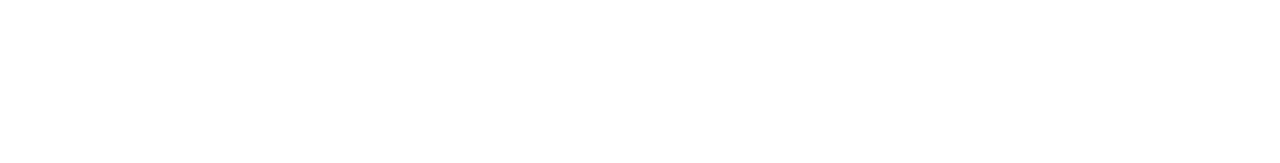
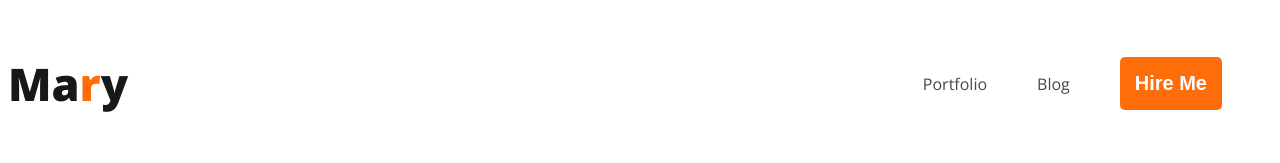
Before and after one commit to AkmRahmatullah/webdeveloper-portfolio, a plain HTML site: page index.html in a window 1280 px wide. Drawn offline with nearby package versions, Linux system fonts and the light colour scheme.

Commit message:
nav done

```diff
--- a/index.html
+++ b/index.html
@@ -1,14 +1,28 @@
 <!DOCTYPE html>
 <html lang="en">
+
 <head>
     <meta charset="UTF-8">
     <meta name="viewport" content="width=device-width, initial-scale=1.0">
     <title>Web developer portfolio</title>
+    <link rel="preconnect" href="https://fonts.googleapis.com">
+    <link rel="preconnect" href="https://fonts.gstatic.com" crossorigin>
+    <link href="https://fonts.googleapis.com/css2?family=Open+Sans:ital,wght@0,300..800;1,300..800&display=swap"
+        rel="stylesheet">
+    <link rel="stylesheet" href="styles/portfolio.css">
 </head>
+
 <body>
-    <head>
-
-    </head>
+    <header>
+        <nav>
+            <h3 class="nav-title">Ma<span class="primary-color">r</span>y</h3>
+            <ul>
+                <li><a href="">Portfolio</a></li>
+                <li><a href="">Blog</a></li>
+                <li><button class="btn-primary">Hire Me</button></li>
+            </ul>
+        </nav>
+    </header>
     <main>
 
     </main>
@@ -16,4 +30,5 @@
 
     </footer>
 </body>
+
 </html>
--- /dev/null
+++ b/styles/portfolio.css
@@ -0,0 +1,41 @@
+body {
+        font-family: 'Lato', sans-serif;
+        font-family: 'Open Sans', sans-serif;
+    }
+nav {
+    display: flex;
+    align-items: center;
+    justify-content: space-between;
+}
+.nav-title {
+    font-size: 45px;
+    color: #181818;
+    font-weight: 800;
+}
+.primary-color{
+    color:#FD6E0A ;
+}
+nav > ul{
+    display: flex;
+    align-items: center;
+}
+nav li{
+    list-style: none;
+    text-decoration: none;
+    margin-right: 50px;
+
+
+}
+nav a{
+    text-decoration: none;
+    color:#474747 ;
+}
+.btn-primary{
+    font-size:20px ;
+    background: #FD6E0A;
+    border-radius: 5px;
+    border: 0;
+    color: white;
+    font-weight:700 ;
+    padding: 15px  ;
+}
```
